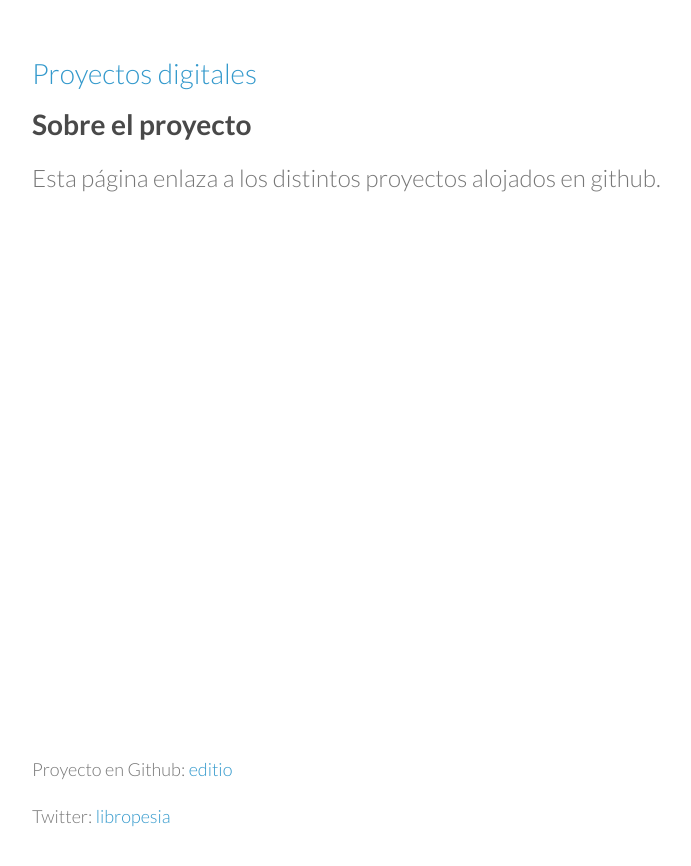
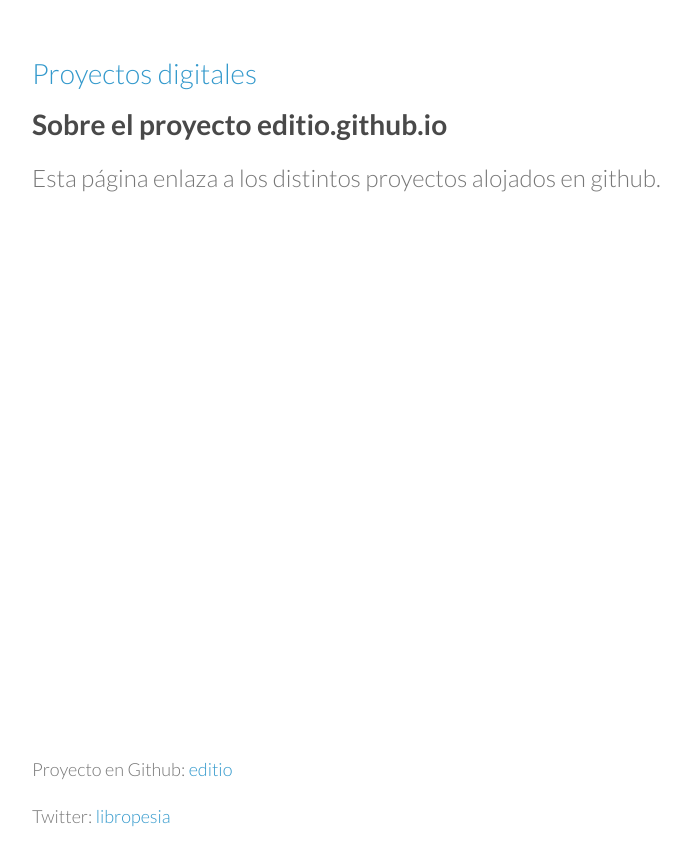
Before and after one commit to editio/editio.github.io, a Jekyll site: the page built from about/index.md, in a window 1280 px wide. Shown: the top 866 px of the page, without its empty margins (26-717 px from the left). Built offline with Jekyll 4.4.1, drawn with Linux system fonts in a browser that asks for light colours.

Commit message:
Updated index.md

```diff
--- a/about/index.md
+++ b/about/index.md
@@ -5,6 +5,6 @@ published: true
 ---
 
 
-### Sobre el proyecto
+### Sobre el proyecto editio.github.io
 
 Esta página enlaza a los distintos proyectos alojados en github.
```
